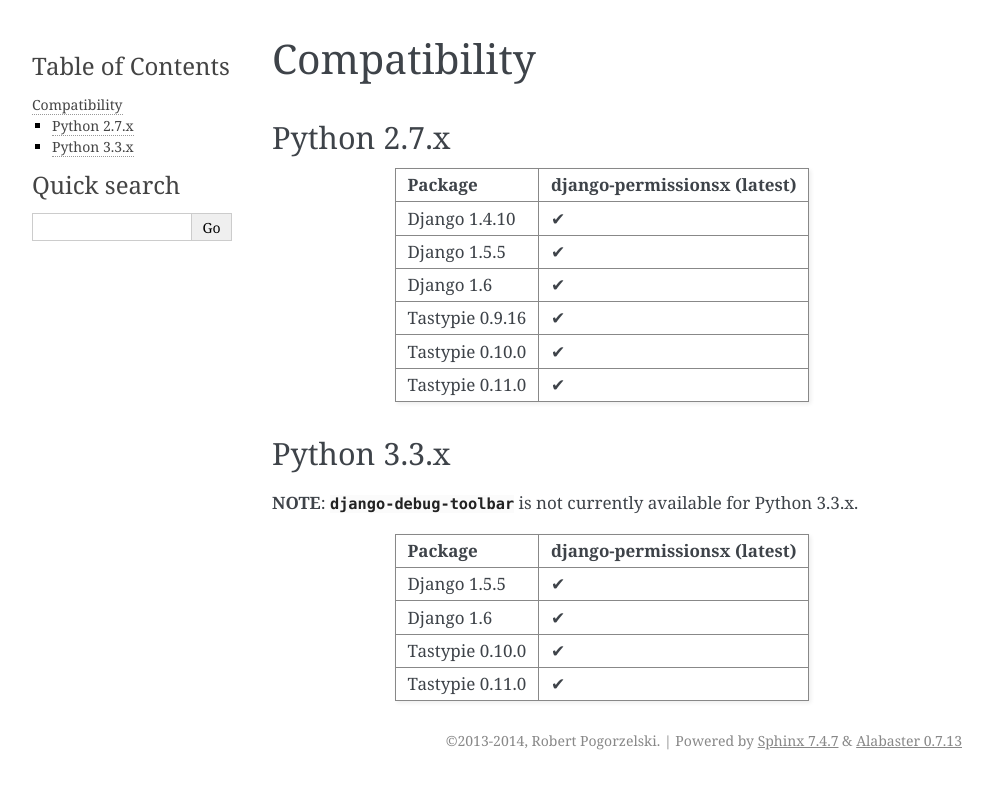
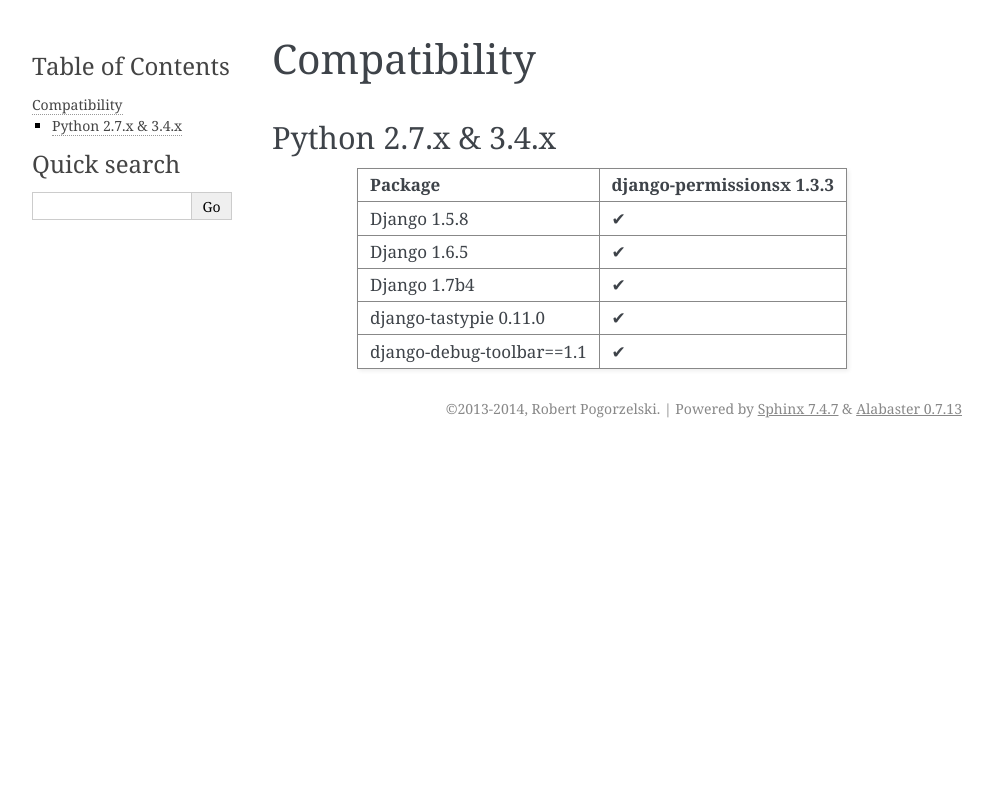
Before and after one commit to antoniotaranto/django-permissionsx, a Sphinx documentation site: the page built from docs/compatibility.rst, in a window 1280 px wide. Shown: the top 789 px of the page, without its empty margins (148-1141 px from the left). Built offline with Sphinx 7.4.7, drawn with Linux system fonts in a browser that asks for light colours.

Commit message:
Updated compatibility notes

```diff
--- a/docs/compatibility.rst
+++ b/docs/compatibility.rst
@@ -2,30 +2,15 @@
 Compatibility
 =============
 
-Python 2.7.x
-============
+Python 2.7.x & 3.4.x
+====================
 
-================== ==============================
-Package             django-permissionsx (latest)
-================== ==============================
-Django 1.4.10                     ✔
-Django 1.5.5                      ✔
-Django 1.6                        ✔
-Tastypie 0.9.16                   ✔
-Tastypie 0.10.0                   ✔
-Tastypie 0.11.0                   ✔
-================== ==============================
-
-Python 3.3.x
-============
-
-**NOTE**: :mod:`django-debug-toolbar` is not currently available for Python 3.3.x.
-
-================== ==============================
-Package             django-permissionsx (latest)
-================== ==============================
-Django 1.5.5                      ✔
-Django 1.6                        ✔
-Tastypie 0.10.0                   ✔
-Tastypie 0.11.0                   ✔
-================== ==============================
+========================== ==============================
+Package                      django-permissionsx 1.3.3
+========================== ==============================
+Django 1.5.8                             ✔
+Django 1.6.5                             ✔
+Django 1.7b4                             ✔
+django-tastypie 0.11.0                   ✔
+django-debug-toolbar==1.1                ✔
+========================== ==============================
```
